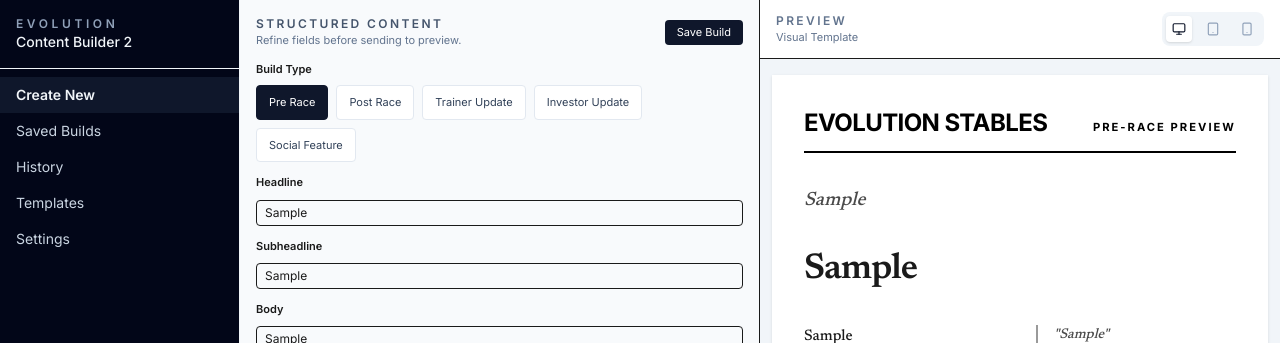
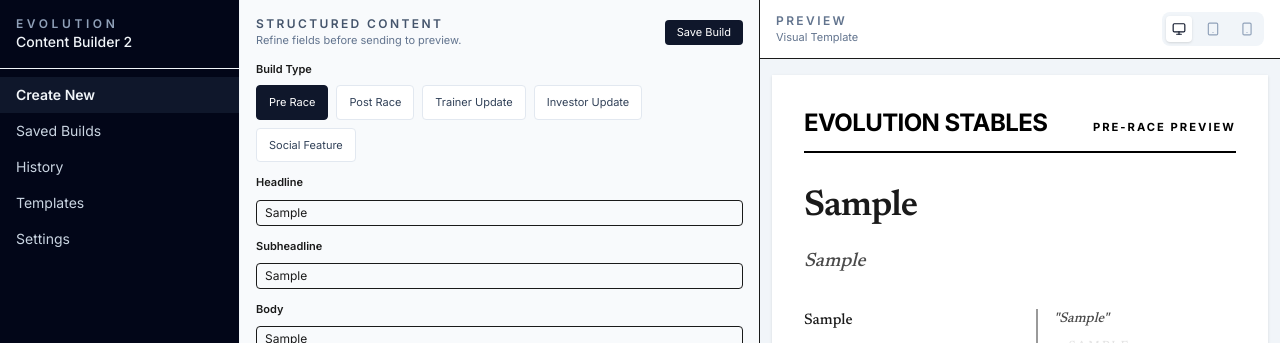
Before and after one commit to Badders80/EvolutionContentBuilder2, a React (Vite) app: page / in a window 1280 px wide. Both pictures are taken after typing "Sample", "Sample", "Sample", "Sample", "Sample", "Sample" into the empty fields and a click on the button "Create New". Shown: the top 343 px of the page. Built offline with nearby package versions, Linux system fonts and the light colour scheme; no server answers.

Commit message:
refactor: unify preview/output logic and add architectural rules

```diff
--- a/src/components/Templates/LongformTemplate.tsx
+++ b/src/components/Templates/LongformTemplate.tsx
@@ -35,26 +35,26 @@
 
               {/* Overlay Content */}
               <div className="absolute bottom-0 left-0 right-0 p-6 md:p-8 text-white">
+                  <h1 className="editorial-headline text-2xl md:text-4xl lg:text-5xl font-semibold tracking-tight leading-tight text-white mb-2">
+                    {content.headline || 'Your Headline Here'}
+                  </h1>
                   {content.subheadline && (
                     <p className="font-serif italic text-es-textSoft text-[1.2rem] leading-relaxed mb-8">
                       {content.subheadline}
                     </p>
                   )}
-                <h1 className="editorial-headline text-2xl md:text-4xl lg:text-5xl font-semibold tracking-tight leading-tight text-white mb-2">
-                  {content.headline || 'Your Headline Here'}
-                </h1>
               </div>
             </div>
           ) : (
             <div className="p-6 md:p-8 bg-slate-900 text-white">
+                <h1 className="editorial-headline text-2xl md:text-4xl lg:text-5xl font-semibold tracking-tight leading-tight text-white mb-2">
+                  {content.headline || 'Your Headline Here'}
+                </h1>
                 {content.subheadline && (
                   <p className="font-serif italic text-es-textSoft text-[1.2rem] leading-relaxed mb-8">
                     {content.subheadline}
                   </p>
                 )}
-              <h1 className="editorial-headline text-2xl md:text-4xl lg:text-5xl font-semibold tracking-tight leading-tight text-white">
-                {content.headline || 'Your Headline Here'}
-              </h1>
             </div>
           )}
         </header>
@@ -70,8 +70,7 @@
                   paragraphs.slice(0, Math.ceil(paragraphs.length / 2)).map((paragraph, index) => (
                     <p
                       key={index}
-                      className={`mb-6 text-sm md:text-[0.95rem] leading-relaxed ${
-                        index === 0
+                      className={`mb-6 text-sm md:text-[0.95rem] leading-relaxed ${index === 0
                           ? 'first-letter:text-4xl first-letter:font-bold first-letter:float-left first-letter:mr-2 first-letter:mt-1'
                           : ''
                         }`}
--- a/src/components/Templates/VisualTemplate.tsx
+++ b/src/components/Templates/VisualTemplate.tsx
@@ -18,14 +18,14 @@
 
         {/* Header */}
         <header className="mb-8">
-          {content.subheadline && (
-            <p className="font-serif italic text-es-textSoft text-[1.2rem] leading-relaxed mb-8">
-              {content.subheadline}
-            </p>
-          )}
-          <h1 className="editorial-headline text-3xl md:text-4xl lg:text-5xl font-semibold tracking-tight leading-tight text-slate-900 mb-4">
-            {content.headline || 'Your Headline Here'}
-          </h1>
+            <h1 className="editorial-headline text-3xl md:text-4xl lg:text-5xl font-semibold tracking-tight leading-tight text-slate-900 mb-4">
+              {content.headline || 'Your Headline Here'}
+            </h1>
+            {content.subheadline && (
+              <p className="font-serif italic text-es-textSoft text-[1.2rem] leading-relaxed mb-8">
+                {content.subheadline}
+              </p>
+            )}
         </header>
 
         {/* Responsive Grid: Mobile = 1 col, Tablet/Desktop = 2 col */}
--- a/src/components/preview/PreviewPanel.tsx
+++ b/src/components/preview/PreviewPanel.tsx
@@ -3,6 +3,7 @@
 import { useAppContext } from "../../context/AppContext";
 import { determineTemplate } from "../LayoutEngine/layoutRules";
 import { VisualTemplate } from "../Templates/VisualTemplate";
+// CHANGE: Import the Output component (The Single Source of Truth)
 import { EditorialOutput } from "../Templates/EditorialOutput";
 import { LongformTemplate } from "../Templates/LongformTemplate";
 
@@ -16,6 +17,8 @@
       case 'visual':
         return <VisualTemplate />;
       case 'editorial':
+        // CHANGE: Render EditorialOutput.
+        // Now the preview is 100% identical to the PDF and includes click-to-edit.
         return <EditorialOutput />;
       case 'longform':
         return <LongformTemplate />;
```
Also changed, not shown: src/components/layout/Footer/EditorialFooter.tsx (line endings or trailing spaces), 1 other file (tests, documents, lock files or other folders). Lines whose indentation alone changed are shown as unchanged.
